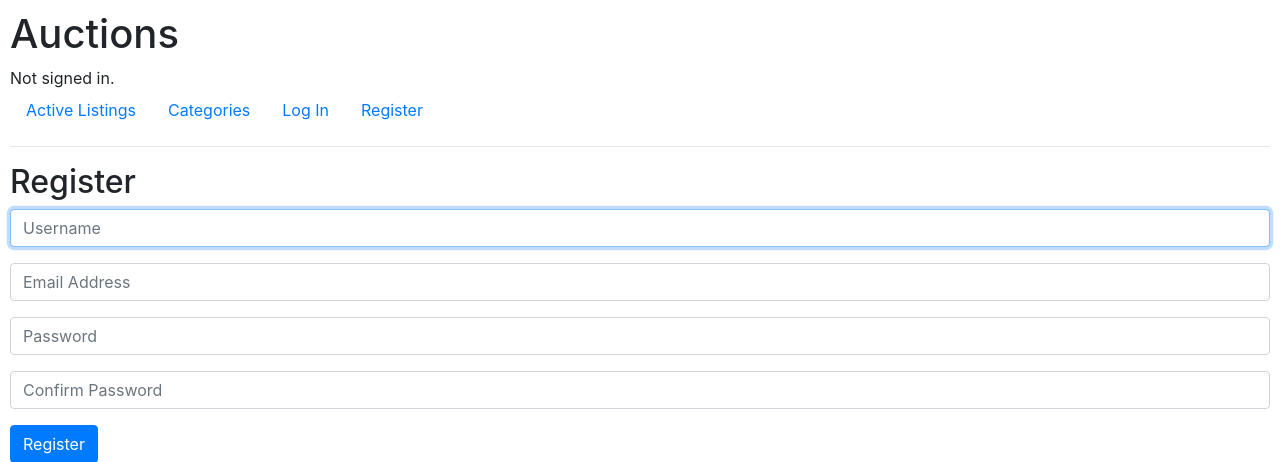
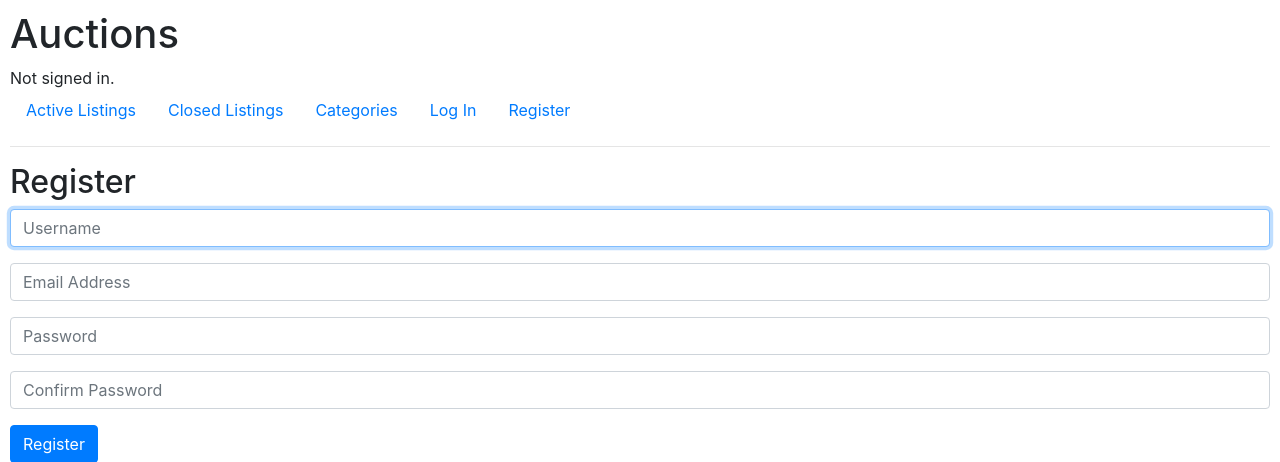
Before and after one commit to i-Noix/commerce, a Django app: page /register in a window 1280 px wide. Shown: the top 462 px of the page. Run offline with Django 3.2, Linux system fonts and the light colour scheme; some libraries are stand-ins or nearby versions.

Commit message:
Додає сторінку закритих аукціонів, виправляє сторінку активних аукціонів, щоб на ній відображались лише активні аукціони

```diff
--- a/auctions/templates/auctions/layout.html
+++ b/auctions/templates/auctions/layout.html
@@ -19,6 +19,9 @@
         <ul class="nav">
             <li class="nav-item">
                 <a class="nav-link" href="{% url 'index' %}">Active Listings</a>
+            </li>
+            <li class="nav-item">
+                <a class="nav-link" href="{% url 'closed_auctions_page' %}">Closed Listings</a>
             </li>
             <li class="nav-item">
                 <a class="nav-link" href="{% url 'categories_page' %}">Categories</a>
--- a/auctions/urls.py
+++ b/auctions/urls.py
@@ -16,5 +16,6 @@ urlpatterns = [
     path("listing/<int:auction_id>/close_auction", views.close_auction, name="close_auction"),
     path("listing/<int:auction_id>/add_comment", views.add_comment, name="add_comment"),
     path("categories_page", views.categories_page, name="categories_page"),
-    path("categories_page/<int:category_id>", views.category, name="category")
+    path("categories_page/<int:category_id>", views.category, name="category"),
+    path("closed_auctions_page/>", views.closed_auctions_page, name="closed_auctions_page")
 ]
--- a/auctions/views.py
+++ b/auctions/views.py
@@ -46,16 +46,9 @@ class CreatePageForm(forms.Form):
 
 # Views all active auction in page active listing
 def index(request):
-    auctions = AuctionListings.objects.all()
-    winner_list = []
-    for auction in auctions:
-        if not auction.is_active:
-            # Take the winner of auction use the related name from Bids
-            winner_bid = auction.bids.all().order_by('-bid_amount').first()
-            winner_list.append(winner_bid)
+    auctions = AuctionListings.objects.filter(is_active=True)
     return render(request, "auctions/index.html", {
-        "auctions": AuctionListings.objects.all(),
-        "winner_list": winner_list
+        "auctions": auctions
     })
 
 
@@ -305,3 +298,15 @@ def category(request, category_id):
         "category": category,
         "auctions": auctions
     })
+
+def closed_auctions_page(request):
+    closed_auctions = AuctionListings.objects.filter(is_active=False)
+    winner_list = []
+    for auction in closed_auctions:
+        # Take the winner of auction use the related name from Bids
+        winner_bid = auction.bids.all().order_by('-bid_amount').first()
+        winner_list.append(winner_bid)
+    return render(request, "auctions/closed_auctions_page.html", {
+        "closed_auctions": closed_auctions,
+        "winner_list": winner_list
+    })
```
Also changed, not shown: auctions/templates/auctions/index.html (+0 -9 lines), db.sqlite3.
